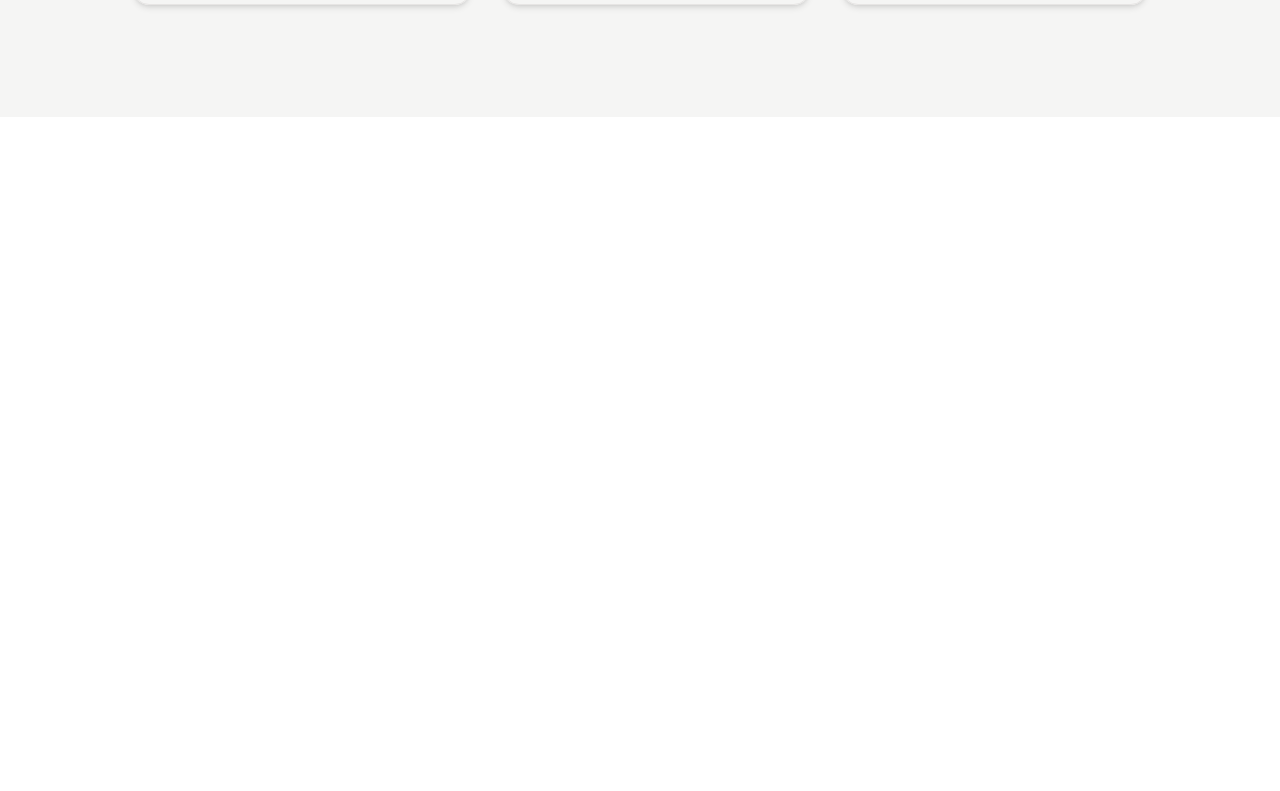
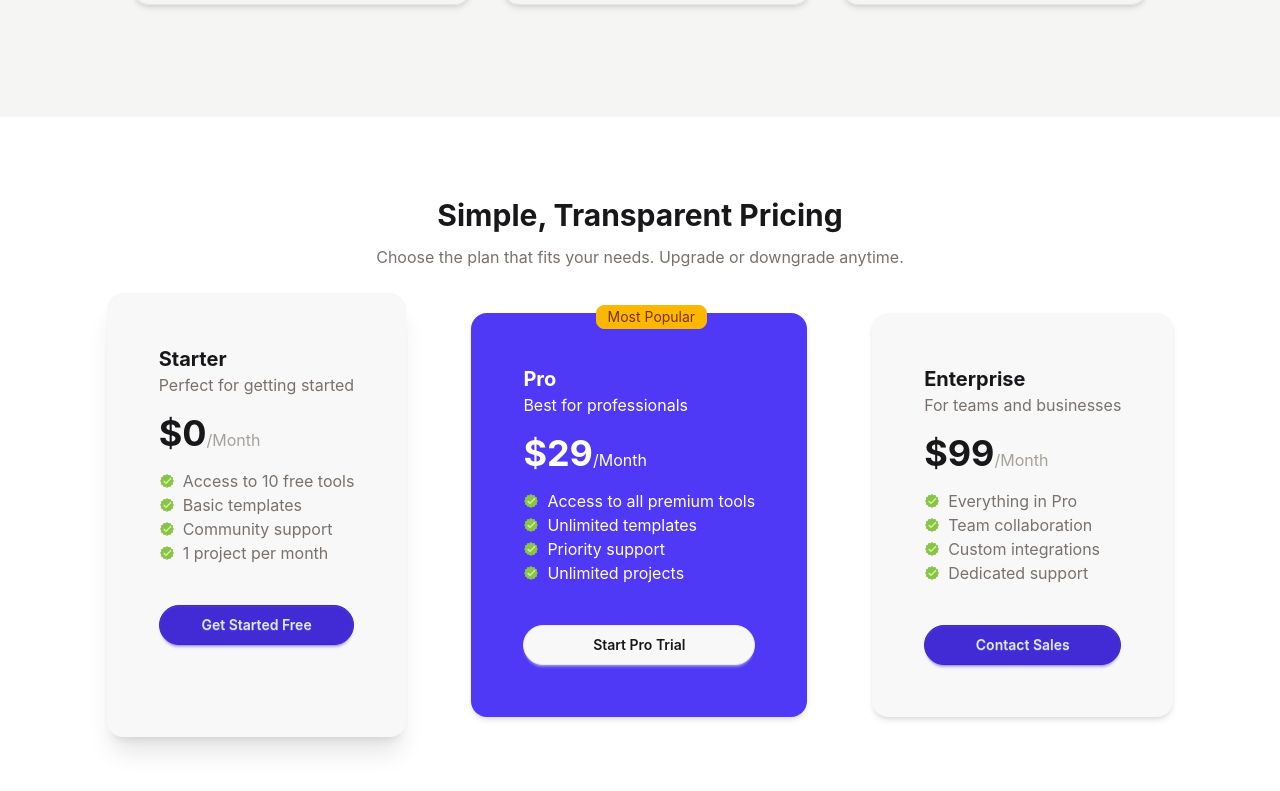
Before and after one commit to Sabbir943/Digi-tools, a React (Vite) app: page / in a window 1280 px wide. Shown: the part 3058-3849 px from the top of the page. Before the commit the page ends 3255 px from the top, so only its background shows below. Built offline with nearby package versions, Linux system fonts and the light colour scheme.

Commit message:
added pricing section

```diff
--- a/src/App.jsx
+++ b/src/App.jsx
@@ -6,6 +6,7 @@ import Product from './Component/ProductCart/Product'
 import User from './Component/UserSection/User'
   import { ToastContainer, toast } from 'react-toastify';
 import GetStarted from './Component/GetStarted/GetStarted'
+import PricingCart from './Component/PricingCart/PricingCart'
 const productData=async () =>{
   const productFetch=await fetch('productData.json');
   return productFetch.json();
@@ -24,7 +25,7 @@ function App() {
    </Suspense>
 
   <GetStarted></GetStarted>
-
+   <PricingCart></PricingCart>
  <ToastContainer />
 
 
--- /dev/null
+++ b/src/Component/PricingCart/PricingCart.jsx
@@ -0,0 +1,55 @@
+import React from 'react';
+import { FcApproval } from "react-icons/fc";
+const PricingCart = () => {
+    return (
+        <div className='w-10/12 mx-auto mb-20'>
+           <div className='text-center mb-6 space-y-3 '>
+            <p className='text-3xl font-bold '>Simple, Transparent Pricing</p>
+            <p className='text-stone-500'>Choose the plan that fits your needs. Upgrade or downgrade anytime.</p>
+            </div>
+            <div className='flex flex-col md:flex-row justify-between items-center mb-10'>
+                <div className='bg-base-200 p-13 rounded-2xl shadow-xl'>
+                    <p className='text-xl font-bold'>Starter</p>
+                    <p className='text-stone-500'>Perfect for getting started</p>
+                    <p className='mt-4 mb-4'><span className='text-4xl font-bold'>$0</span><span className='text-stone-400'>/Month</span></p>
+                    <ul className='text-stone-500 mb-10'>
+                        <li className='flex items-center gap-2'><FcApproval />Access to 10 free tools</li>
+                        <li className='flex items-center gap-2'><FcApproval />Basic templates</li>
+                        <li className='flex items-center gap-2'><FcApproval />Community support</li>
+                        <li className='flex items-center gap-2'><FcApproval />1 project per month</li>
+                    </ul>
+                    <button className='w-full  btn btn-primary mb-10 rounded-full'>Get Started Free</button>
+                </div>
+                <div className='bg-[#4F39F6] relative text-white p-13 rounded-2xl shadow-md'>
+                    <div>
+                        <div className="badge badge-warning absolute -top-2 right-25">Most Popular</div>
+                    </div>
+                    <p className='text-xl font-bold'>Pro</p>
+                    <p className='text-white'>Best for professionals</p>
+                    <p className='mt-4 mb-4'><span className='text-4xl font-bold'>$29</span><span className='text-white'>/Month</span></p>
+                    <ul className='text-white mb-10'>
+                        <li className='flex items-center gap-2'><FcApproval />Access to all premium tools</li>
+                        <li className='flex items-center gap-2'><FcApproval />Unlimited templates</li>
+                        <li className='flex items-center gap-2'><FcApproval />Priority support</li>
+                        <li className='flex items-center gap-2'><FcApproval />Unlimited projects</li>
+                    </ul>
+                    <button className='w-full btn rounded-full '>Start Pro Trial</button>
+                </div>
+                <div className='bg-base-200 p-13 rounded-2xl shadow-md'>
+                    <p className='text-xl font-bold'>Enterprise</p>
+                    <p className='text-stone-500'>For teams and businesses</p>
+                    <p className='mt-4 mb-4'><span className='text-4xl font-bold'>$99</span><span className='text-stone-400'>/Month</span></p>
+                    <ul className='text-stone-500 mb-10 '>
+                        <li className='flex items-center gap-2'><FcApproval />Everything in Pro</li>
+                        <li className='flex items-center gap-2'><FcApproval />Team collaboration</li>
+                        <li className='flex items-center gap-2'><FcApproval />Custom integrations</li>
+                        <li className='flex items-center gap-2'><FcApproval />Dedicated support</li>
+                    </ul>
+                    <button className='w-full rounded-full btn btn-primary '>Contact Sales</button>
+                </div>
+            </div>
+        </div>
+    );
+};
+
+export default PricingCart;
```
